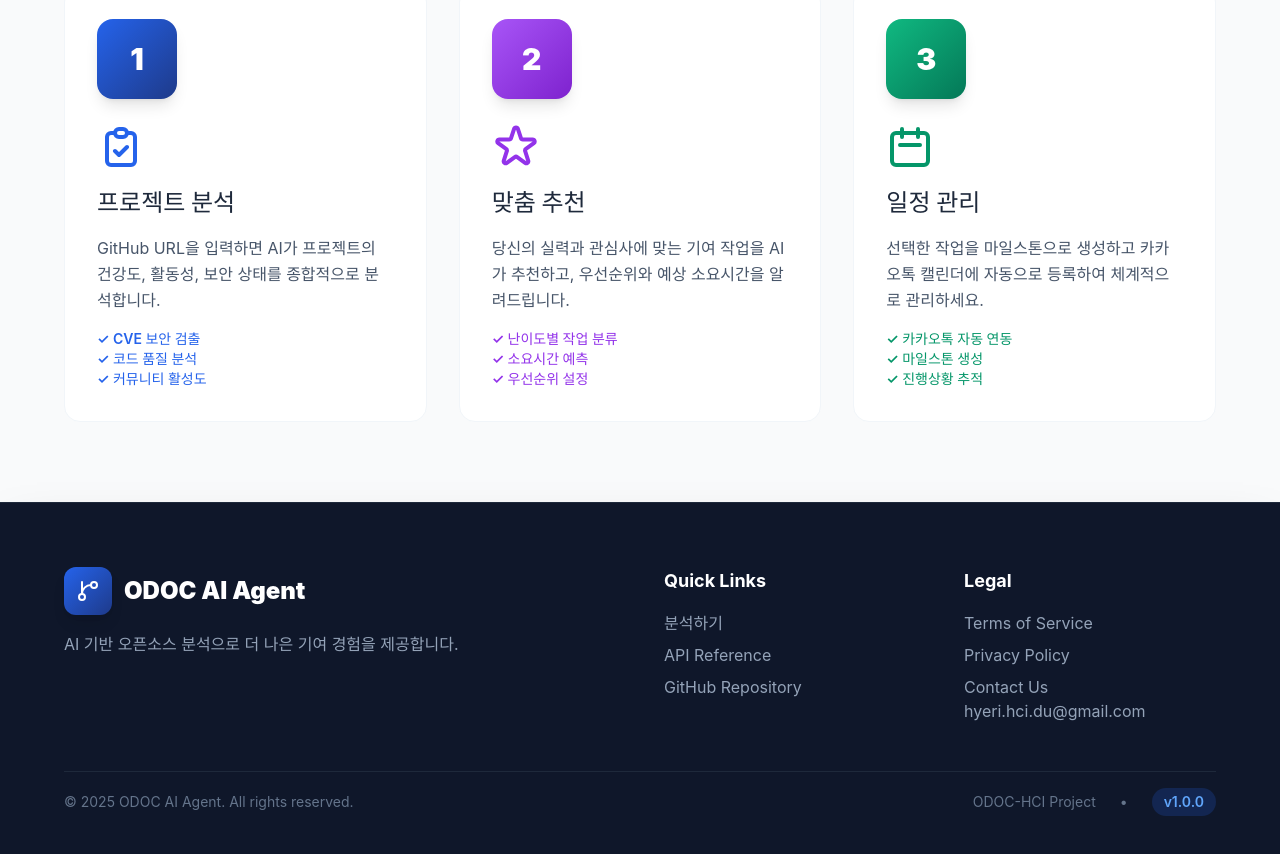
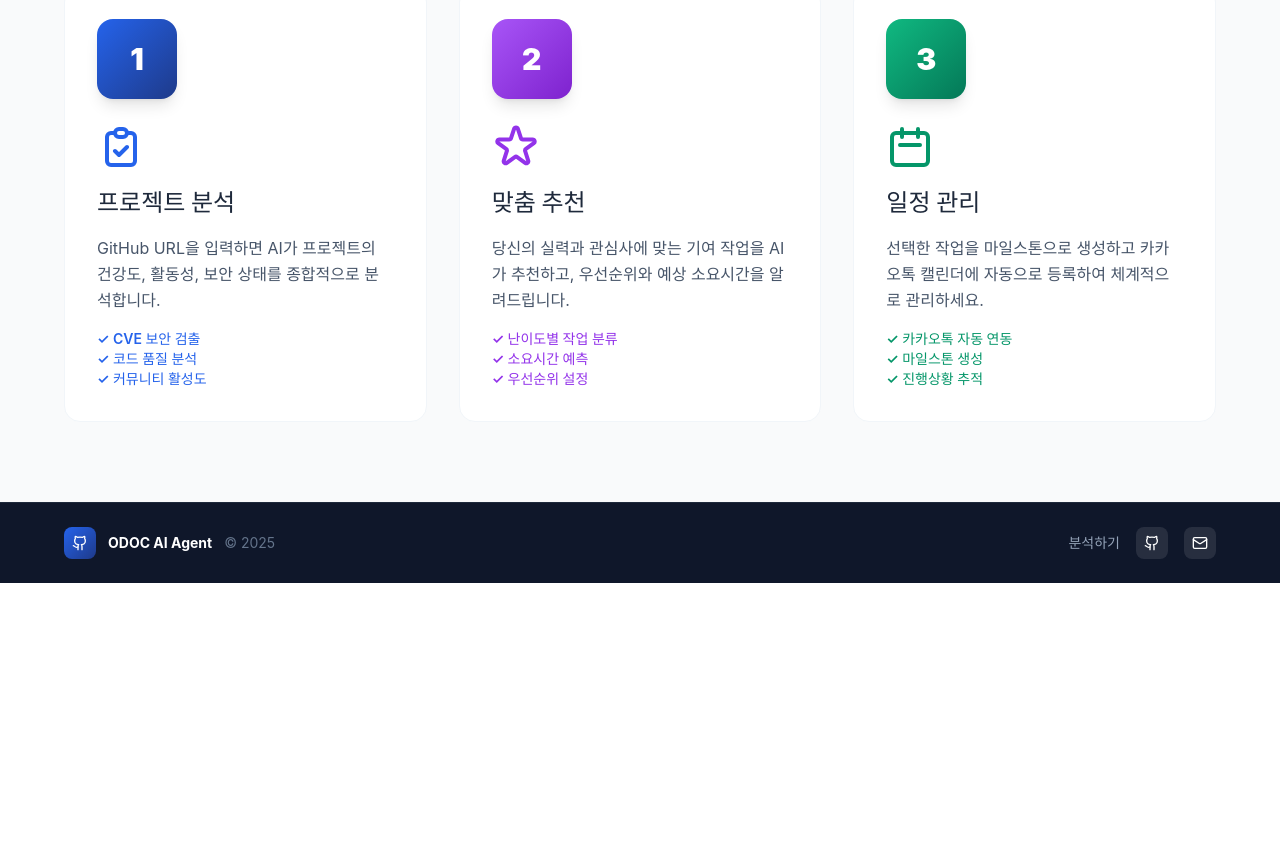
Before and after one commit to Hyeri-hci/ODOCAIagent, a React app in the folder frontend/: page / in a window 1280 px wide. Shown: the part 1623-2477 px from the top of the page. After the commit the page ends 2206 px from the top, so only its background shows below. Built offline with nearby package versions, Linux system fonts and the light colour scheme; no server answers; the HTML template or start-up script is replaced by a standard one.

Commit message:
[refactor] Footer 컴포넌트 구조 개선 및 스타일 수정

```diff
--- a/frontend/src/components/layout/Footer.jsx
+++ b/frontend/src/components/layout/Footer.jsx
@@ -1,101 +1,52 @@
 import React from "react";
-import { GitBranch } from "lucide-react";
+import { Github, Mail } from "lucide-react";
 
+/**
+ * Footer Component
+ * 페이지 하단 정보 (로고, 간단한 링크, 저작권)
+ */
 export const Footer = () => {
   return (
-    <footer className="bg-[#0F172A] text-white py-16 border-t border-slate-800 shadow-2xl">
+    <footer className="bg-[#0F172A] text-white py-6 border-t border-slate-800">
       <div className="container mx-auto px-4">
         <div className="max-w-6xl mx-auto">
-          <div className="grid grid-cols-1 md:grid-cols-4 gap-12 mb-12">
-            {/* Logo & Description */}
-            <div className="md:col-span-2">
-              <div className="flex items-center gap-3 mb-4">
-                <div className="w-12 h-12 bg-gradient-to-br from-[#2563EB] to-[#1E3A8A] rounded-xl flex items-center justify-center shadow-lg">
-                  <GitBranch className="w-6 h-6 text-white" />
+          {/* Main Content - Compact Single Row */}
+          <div className="flex flex-col md:flex-row items-center justify-between gap-4">
+            {/* Left: Logo & Copyright */}
+            <div className="flex items-center gap-3">
+              <div className="w-8 h-8 bg-gradient-to-br from-[#2563EB] to-[#1E3A8A] rounded-lg flex items-center justify-center">
+                <Github className="w-4 h-4 text-white" />
               </div>
-                <span className="text-2xl font-black">ODOC AI Agent</span>
-              </div>
-              <p className="text-slate-400 leading-relaxed mb-6">
-                AI 기반 오픈소스 분석으로 더 나은 기여 경험을 제공합니다.
-              </p>
+              <span className="text-sm font-bold">ODOC AI Agent</span>
+              <span className="hidden md:inline text-slate-500 text-sm">
+                © 2025
+              </span>
             </div>
 
-            {/* Quick Links */}
-            <div>
-              <h4 className="text-lg font-bold mb-4">Quick Links</h4>
-              <ul className="space-y-2">
-                <li>
+            {/* Right: Links & Contact */}
+            <div className="flex items-center gap-4">
               <a
                 href="#analyze"
-                    className="text-slate-400 hover:text-white transition-colors"
+                className="text-slate-400 hover:text-white transition-colors text-sm font-semibold"
               >
                 분석하기
               </a>
-                </li>
-                <li>
-                  <a
-                    href="#"
-                    className="text-slate-400 hover:text-white transition-colors"
-                  >
-                    API Reference
-                  </a>
-                </li>
-                <li>
               <a
                 href="https://github.com/Hyeri-hci/ODOCAIagent"
-                    className="text-slate-400 hover:text-white transition-colors"
+                target="_blank"
+                rel="noopener noreferrer"
+                className="w-8 h-8 bg-white/10 hover:bg-white/20 rounded-lg flex items-center justify-center transition-all hover:scale-110"
+                title="GitHub"
               >
-                    GitHub Repository
+                <Github className="w-4 h-4" />
               </a>
-                </li>
-              </ul>
-            </div>
-
-            {/* Legal */}
-            <div>
-              <h4 className="text-lg font-bold mb-4">Legal</h4>
-              <ul className="space-y-2">
-                <li>
-                  <a
-                    href="#"
-                    className="text-slate-400 hover:text-white transition-colors"
-                  >
-                    Terms of Service
-                  </a>
-                </li>
-                <li>
-                  <a
-                    href="#"
-                    className="text-slate-400 hover:text-white transition-colors"
-                  >
-                    Privacy Policy
-                  </a>
-                </li>
-                <li>
               <a
                 href="mailto:hyeri.hci.du@gmail.com"
-                    className="text-slate-400 hover:text-white transition-colors"
+                className="w-8 h-8 bg-white/10 hover:bg-white/20 rounded-lg flex items-center justify-center transition-all hover:scale-110"
+                title="Contact"
               >
-                    Contact Us hyeri.hci.du@gmail.com
+                <Mail className="w-4 h-4" />
               </a>
-                </li>
-              </ul>
-            </div>
-          </div>
-
-          {/* Bottom Bar */}
-          <div className="pt-4 border-t border-slate-800">
-            <div className="flex flex-col md:flex-row items-center justify-between gap-4">
-              <p className="text-sm text-slate-500">
-                © 2025 ODOC AI Agent. All rights reserved.
-              </p>
-              <div className="flex items-center gap-6 text-sm text-slate-500">
-                <span>ODOC-HCI Project</span>
-                <span>•</span>
-                <span className="px-3 py-1 bg-[#2563EB]/20 text-[#60A5FA] rounded-full font-semibold">
-                  v1.0.0
-                </span>
-              </div>
             </div>
           </div>
         </div>
```
Lines whose indentation alone changed are shown as unchanged.
